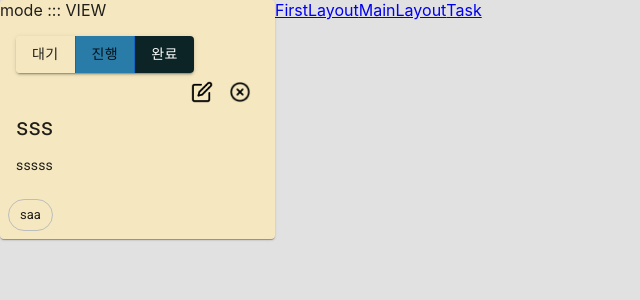
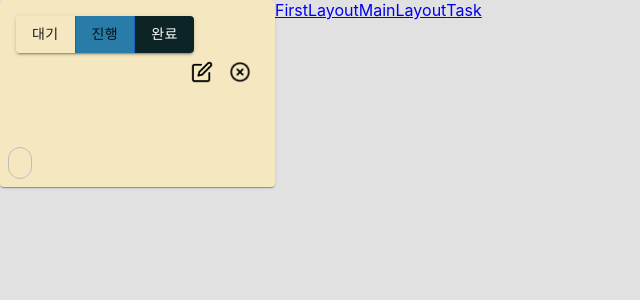
Before and after one commit to DreamSlave/todo-list, a React (Create React App) app: page /task in a window 1280 px wide. Shown: the top 300 px of the page, without its empty margins (0-640 px from the left). Built offline with nearby package versions, Linux system fonts and the light colour scheme.

Commit message:
change - Task.js 1. 카테고리 blur 이벤트 제거, onKeyPress 이벤트로 대체 2. 등록일 날짜 년월일만 표시되도록 수정 3. taskInfo props default 값 초기화

```diff
--- a/src/assets/css/Task.module.css
+++ b/src/assets/css/Task.module.css
@@ -16,7 +16,7 @@
    border-radius: 20px;
    border: 1px solid #2d9fd9;
    color: #a0d18c;
-   width: 10%;
+   width: 20%;
    height: 30px;
    padding-left: 10px;
 }
--- a/src/views/Task.js
+++ b/src/views/Task.js
@@ -157,9 +157,6 @@ function BasicCard({ modeProps, taskInfoProps }) {
 
   return (
     <Card sx={{ minWidth: 275, backgroundColor: (task.status === '대기' ? '#F5E8C0' : task.status === '진행' ? '#297CA7' : task.status === '완료' ? '#0C2426' : '#FFFFFF') }}>
-
-      mode ::: {mode}
-
       <CardContent>
         {/* header */}
         {/* <Box sx={{
@@ -222,7 +219,7 @@ function BasicCard({ modeProps, taskInfoProps }) {
           }
         </Typography>
         <Typography sx={{ mb: 1.5 }} color="text.secondary">
-          {task.registDt}
+          {task.registDt ? task.registDt.substring(0,10) : task.registDt}
         </Typography>
         <Typography variant="body2">
           {mode === 'VIEW' ?
@@ -241,7 +238,11 @@ function BasicCard({ modeProps, taskInfoProps }) {
               src={FireTaskImg}
               className={styles['ellipse81']}
           />}
-        {categoryInputMode ? <input type="text" value={task.category} className={styles['input-cate']} onChange={(e) => changeTask(e, 'category')} onBlur={blurCategory} /> : <Chip label={task.category} variant="outlined" onClick={clickCategory} />}
+        {categoryInputMode ?
+          <input type="text" value={task.category} className={styles['input-cate']} onChange={(e) => changeTask(e, 'category')} onKeyPress={(e) => {
+            if(e.key === 'Enter') { blurCategory(e) }
+          }} /> :
+          <Chip label={task.category} variant="outlined" onClick={clickCategory} />}
       </CardActions>
     </Card>
   );
@@ -254,13 +255,12 @@ BasicCard.propTypes = {
 BasicCard.defaultProps = {
   modeProps: 'VIEW',
   taskInfoProps: {
-    // taskId: '',
-    taskId: '1f13178d70d34c11b794e8043aaf11c0',
+    taskId: '',
     status: '대기',
-    title: 'sss',
+    title: '',
     registDt: '',
-    contents: 'sssss',
-    category: 'saa',
+    contents: '',
+    category: '',
     importYn: 'N',
   }
 }
```
